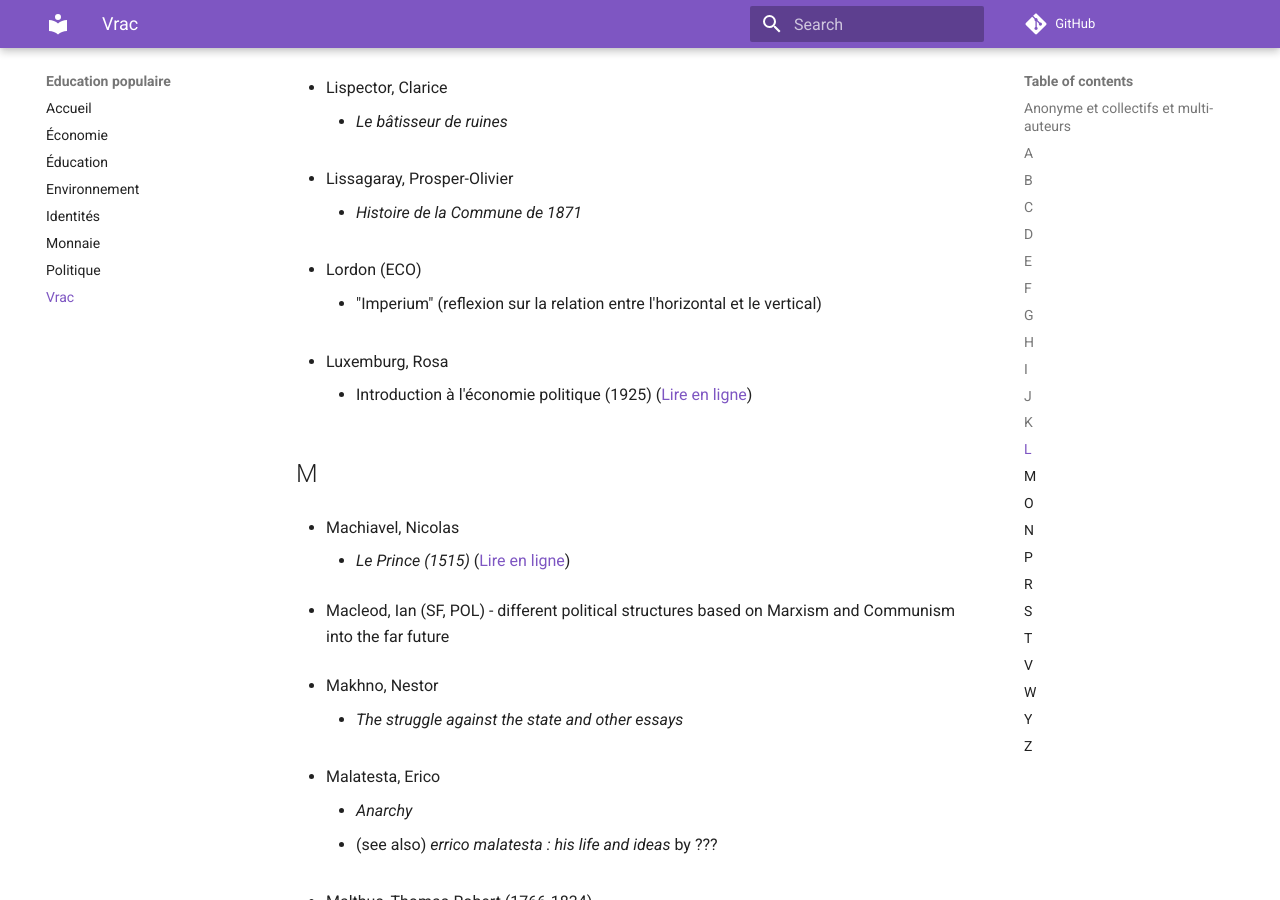
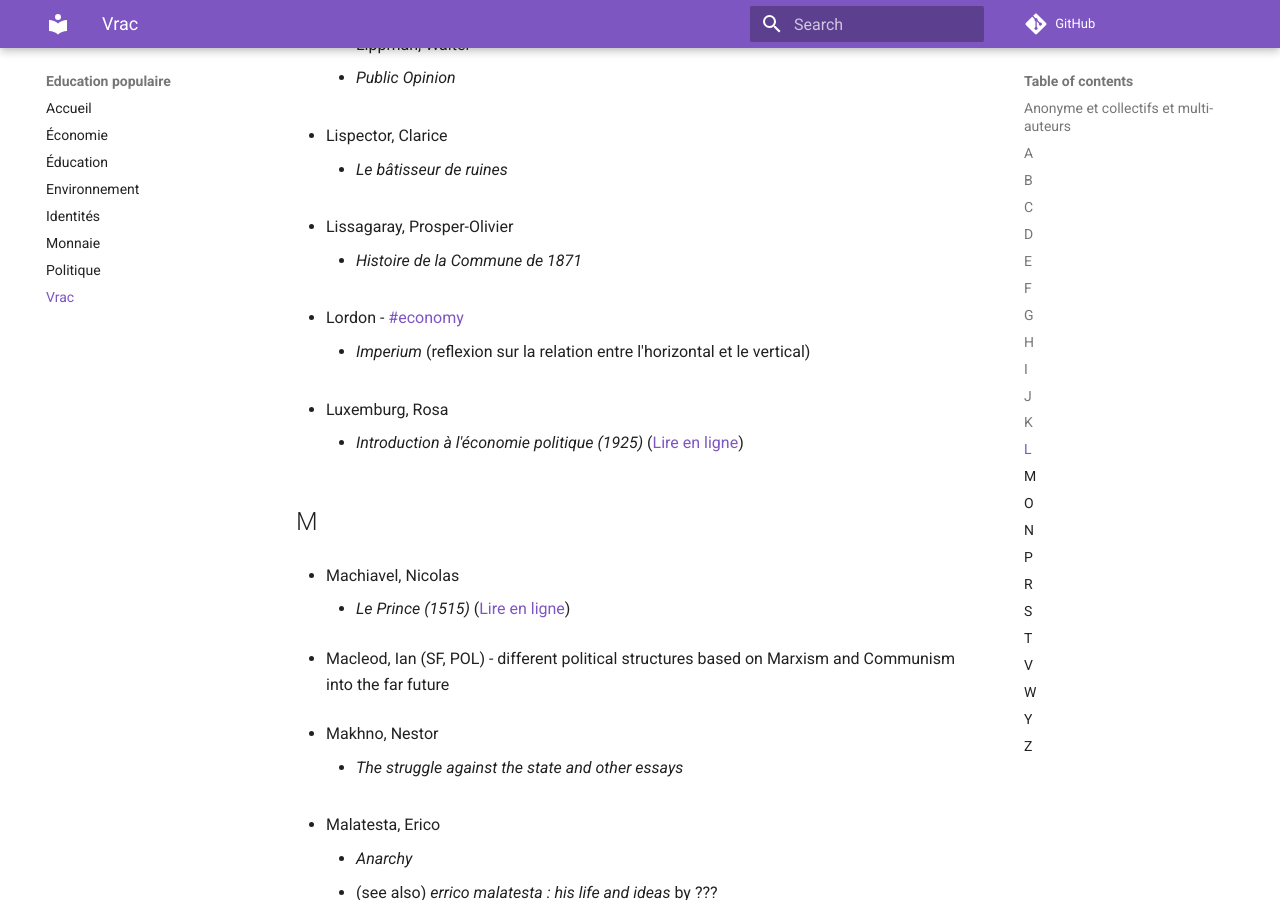
Before and after one commit to elgadjo/peer-education, an MkDocs documentation site: the page built from docs/en_vrac.md, in a window 1280 px wide and 900 px high, scrolled down 13073 px. Built offline with MkDocs 1.6.1 and Material for MkDocs 9.7.7, drawn with Linux system fonts in a browser that asks for light colours; comment, search, counter and statistics services are not loaded; some of the changed text lies outside the part shown.

Commit message:
docs: add more hashtags

```diff
--- a/docs/en_vrac.md
+++ b/docs/en_vrac.md
@@ -172,11 +172,13 @@
 
 - Bordas, Nicolas
 
-   * L'idée qui tue ! : Politique, business, culture... Les secrets des idées qui durent
+   * _L'idée qui tue ! : Politique, business, culture... Les secrets des idées qui durent_
+
 * Bronner, Gérald
 
-   * La démocratie des crédules
-   * La pensée extrême. Comment des hommes ordinaires deviennent des fanatiques
+   * _La démocratie des crédules_
+   * _La pensée extrême. Comment des hommes ordinaires deviennent des fanatiques_
+
 - Brossat Alain
 
    * _Tous coupat tous coupables_ [antiviolence, democratie, domination]
@@ -566,13 +568,13 @@
 
    * _Histoire de la Commune de 1871_
 
-* Lordon (ECO)
+* Lordon - [#economy](#economy)
 
-   * "Imperium" (reflexion sur la relation entre l'horizontal et le vertical)
+   * _Imperium_ (reflexion sur la relation entre l'horizontal et le vertical)
 
 * Luxemburg, Rosa
 
-   * Introduction à l'économie politique (1925) ([Lire en ligne](http://www.jutier.net/contenu/rosalux.htm))
+   * _Introduction à l'économie politique (1925)_ ([Lire en ligne](http://www.jutier.net/contenu/rosalux.htm))
 
 ## M
 
@@ -641,7 +643,7 @@
 
 * Millet, Kate
 
-   * La politique du Mâle" (#feminism)
+   * _La politique du Mâle_ [#feminism](#feminism)
 
 * More, Thomas, (1478-1535)
 
```
Also changed, not shown: other parts of docs/en_vrac.md (+3 -3 lines).
